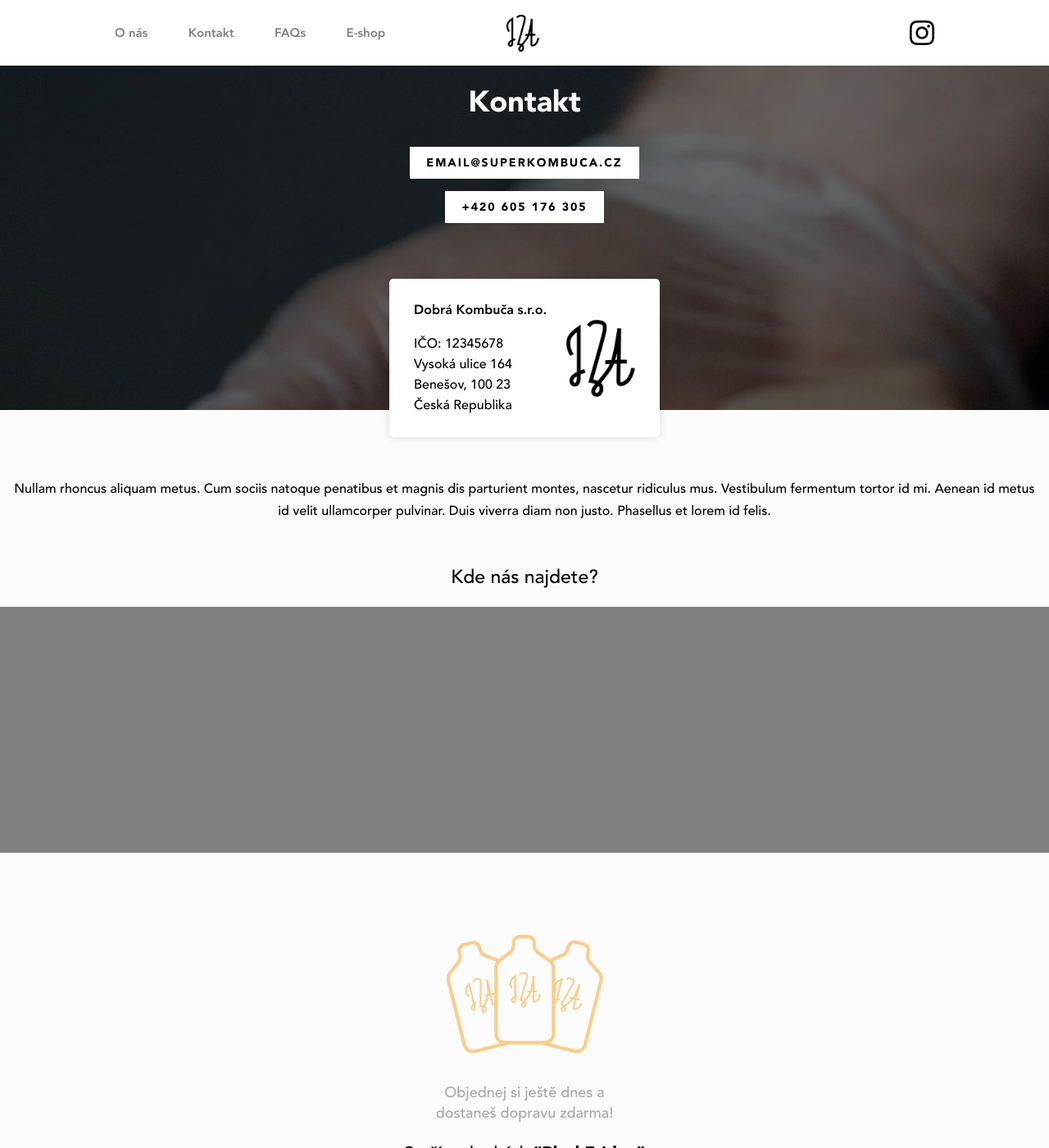
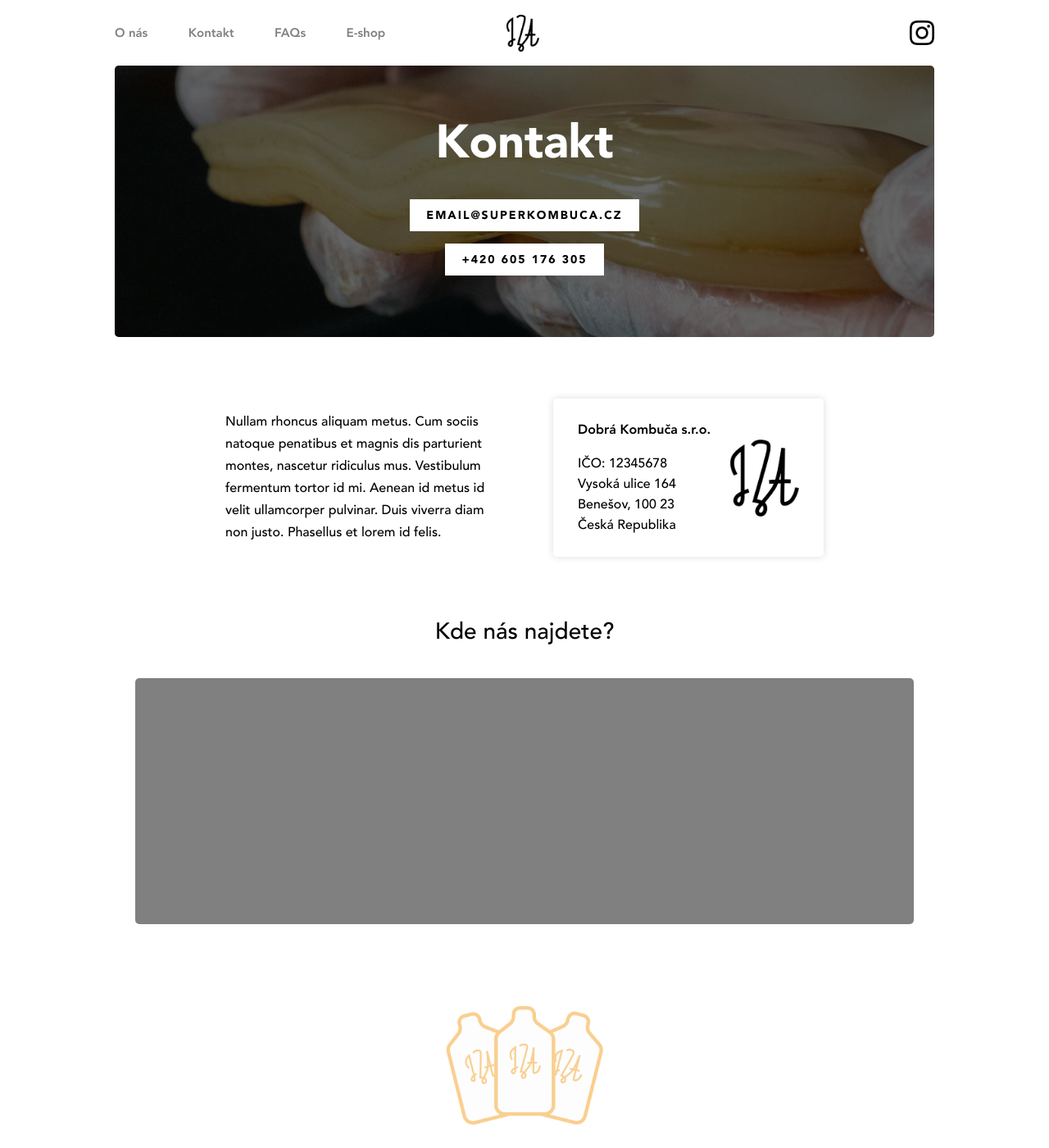
Before and after one commit to StyvekDrtic/jztferments, a Jekyll site: the page built from kontakt.html, in a window 1280 px wide and 1400 px high. Shown: the whole window at 82% size. Built offline with Jekyll 4.4.1, drawn with Linux system fonts in a browser that asks for light colours.

Commit message:
nova stranka

```diff
--- a/_sass/_faqs.scss
+++ b/_sass/_faqs.scss
@@ -2,6 +2,8 @@
   background: #EBEBEB;
   padding-top: 60px;
   padding-bottom: 5px;
+  margin: 0 auto;
+  max-width: 1000px;
 
   .nadpis {
     position: relative;
@@ -18,6 +20,12 @@
       position: relative;
       margin-top: 25px;
       margin-bottom: 25px;
+
+      @media (min-width: 900px) {
+        font-size: 57px;
+        padding-top: 45px;
+        margin-top: 0;
+      }
     }
 
     .prouzek {
@@ -28,7 +36,24 @@
       position: absolute;
       top: 25px;
       left: -10px;
+
+      @media (min-width: 900px) {
+        height: 39px;
+        width: calc(100% + 30px);
+        left: -15px;
+        bottom: 0;
+        top: auto;
+        opacity: 0.8;
+      }
     }
+  }
+
+  @media (min-width: 900px) {
+    margin-top: 80px;
+    padding: 0;
+    border-radius: 5px;
+    width: calc(100% - 50px);
+    padding-bottom: 30px;
   }
 }
 
@@ -36,6 +61,7 @@
   ul {
     padding: 0;
     margin: 0 auto;
+    max-width: 650px;
 
     li {
       margin: 0 auto;
@@ -97,6 +123,14 @@
           display: none;
         }
       }
+
+      @media (min-width: 900px) {
+        margin: 60px auto;
+      }
     }
   }
+
+  @media (min-width: 900px) {
+
+  }
 }
--- a/_sass/_header.scss
+++ b/_sass/_header.scss
@@ -21,7 +21,7 @@
 
   .desktopHeader {
     display: none;
-    width: calc(100% - 40px);
+    width: calc(100% - 50px);
     margin: 0 auto;
     position: relative;
     max-width: 1000px;
--- a/_sass/_kontakt.scss
+++ b/_sass/_kontakt.scss
@@ -1,5 +1,9 @@
 .kontaktBody {
   background: #FBFBFB;
+
+  @media (min-width: 900px) {
+    background: #fff;
+  }
 }
 
 .jumbotronKontakt {
@@ -12,6 +16,8 @@
     z-index: -11;
     padding-top: 60px;
     height: 440px;
+    max-width: 1000px;
+    margin: 0 auto;
 
     &::before {
       width: 100%;
@@ -23,6 +29,10 @@
       z-index: -10;
       top: 0;
       left: 0;
+
+      @media (min-width: 900px) {
+        border-radius: 5px;
+      }
     }
 
     h1 {
@@ -33,6 +43,12 @@
       margin: 0 auto;
       margin-top: 40px;
       margin-bottom: 30px;
+
+      @media (min-width: 900px) {
+        font-size: 57px;
+        padding-top: 55px;
+        margin-top: 0;
+      }
     }
 
     a {
@@ -40,6 +56,16 @@
       width: fit-content;
       margin: 0 auto;
       margin-bottom: 15px;
+    }
+
+    @media (min-width: 900px) {
+      margin-top: 80px;
+      padding: 0;
+      border-radius: 5px;
+      width: calc(100% - 50px);
+      height: auto;
+      padding-bottom: 60px;
+      background-position: 50% 43%;
     }
   }
 
@@ -77,13 +103,17 @@
         }
       }
     }
+
+    @media (min-width: 900px) {
+      display: none;
+    }
   }
 }
 
 .contentKontakt {
   text-align: center;
 
-  p {
+  .popisekKontakt {
     font-family: AvenirMedium;
     font-size: 16px;
     color: #000000;
@@ -94,6 +124,12 @@
     margin: 0 auto;
     margin-top: 50px;
     margin-bottom: 50px;
+
+    @media (min-width: 900px) {
+      text-align: left;
+      margin: 0;
+      margin-top: 30px;
+    }
   }
 
   .mapa {
@@ -104,12 +140,80 @@
       letter-spacing: 0;
       text-align: center;
       line-height: 34px;
+
+      @media (min-width: 900px) {
+        font-size: 28px;
+        line-height: 34px;
+        margin-bottom: 40px;
+      }
     }
 
     div {
       width: 100%;
       height: 300px;
       background: gray;
+
+      @media (min-width: 900px) {
+        border-radius: 5px;
+        max-width: 950px;
+        margin: 0 auto;
+        width: calc(100% - 50px);
+      }
     }
   }
 }
+
+.desktopVizitka {
+  display: none;
+  margin: 0 auto;
+  position: relative;
+  text-align: left;
+  background: #fff;
+  width: calc(100% - 30px);
+  max-width: 330px;
+  box-shadow: 0 0 10px 0 rgba(0,0,0,0.14);
+  border-radius: 5px;
+  padding: 10px 0;
+  float: right;
+  margin-left: 70px;
+
+  img {
+    position: absolute;
+    width: 84px;
+    right: 30px;
+    top: calc(50% - 94px/2);
+  }
+
+  div {
+    display: inline-block;
+    margin-left: 30px;
+    text-align: left;
+
+    p {
+      font-family: AvenirMedium;
+      font-size: 16px;
+      color: #000000;
+      letter-spacing: 0;
+      line-height: 25px;
+      text-align: left;
+
+      span {
+        font-family: AvenirHeavy;
+      }
+    }
+  }
+
+  @media (min-width: 900px) {
+    display: block;
+    margin-top: -15px;
+  }
+}
+
+.desktopVizitkaOuter {
+  @media (min-width: 900px) {
+    max-width: 730px;
+    margin: 0 auto;
+    margin-top: 90px;
+    margin-bottom: 90px;
+  }
+}
--- a/_sass/_textove.scss
+++ b/_sass/_textove.scss
@@ -1,6 +1,8 @@
 .jumbotronText {
   background: #F5EBDC;
   padding-top: 60px;
+  max-width: 1000px;
+  margin: 0 auto;
 
   .popisek {
     font-family: AvenirHeavy;
@@ -12,6 +14,11 @@
     margin: 0 auto;
     margin-top: 20px;
     padding-bottom: 45px;
+
+    @media (min-width: 900px) {
+      width: 420px;
+      padding-bottom: 80px;
+    }
   }
 
   .nadpis {
@@ -28,6 +35,12 @@
       z-index: 10;
       position: relative;
       margin-top: 40px;
+
+      @media (min-width: 900px) {
+        font-size: 57px;
+        padding-top: 75px;
+        margin-top: 0;
+      }
     }
 
     .prouzek {
@@ -38,7 +51,23 @@
       position: absolute;
       top: 25px;
       left: -10px;
+
+      @media (min-width: 900px) {
+        height: 39px;
+        width: calc(100% + 30px);
+        left: -15px;
+        bottom: 0;
+        top: auto;
+        opacity: 0.8;
+      }
     }
+  }
+
+  @media (min-width: 900px) {
+    margin-top: 80px;
+    padding: 0;
+    border-radius: 5px;
+    width: calc(100% - 50px);
   }
 }
 
@@ -53,4 +82,9 @@
     line-height: 27px;
     margin-top: 40px;
   }
+
+  @media (min-width: 900px) {
+    max-width: 950px;
+    margin: 0 auto;
+  }
 }
--- a/kontakt.html
+++ b/kontakt.html
@@ -17,9 +17,17 @@
     <img src="assets/img/logo.png" alt="Logo">
   </div>
 </section>
-
 <section class="contentKontakt">
-  <p>Nullam rhoncus aliquam metus. Cum sociis natoque penatibus et magnis dis parturient montes, nascetur ridiculus mus. Vestibulum fermentum tortor id mi. Aenean id metus id velit ullamcorper pulvinar. Duis viverra diam non justo. Phasellus et lorem id felis.</p>
+  <div class="desktopVizitkaOuter">
+    <div class="desktopVizitka">
+      <div>
+        <p><span>Dobrá Kombuča s.r.o.</span></p>
+        <p>IČO: 12345678<br>Vysoká ulice 164<br>Benešov, 100 23<br>Česká Republika</p>
+      </div>
+      <img src="assets/img/logo.png" alt="Logo">
+    </div>
+    <p class="popisekKontakt">Nullam rhoncus aliquam metus. Cum sociis natoque penatibus et magnis dis parturient montes, nascetur ridiculus mus. Vestibulum fermentum tortor id mi. Aenean id metus id velit ullamcorper pulvinar. Duis viverra diam non justo. Phasellus et lorem id felis.</p>
+  </div>
   <div class="mapa">
     <h2>Kde nás najdete?</h2>
     <div class="mapaGoogle"></div>
```
Also changed, not shown: 2 other files.
